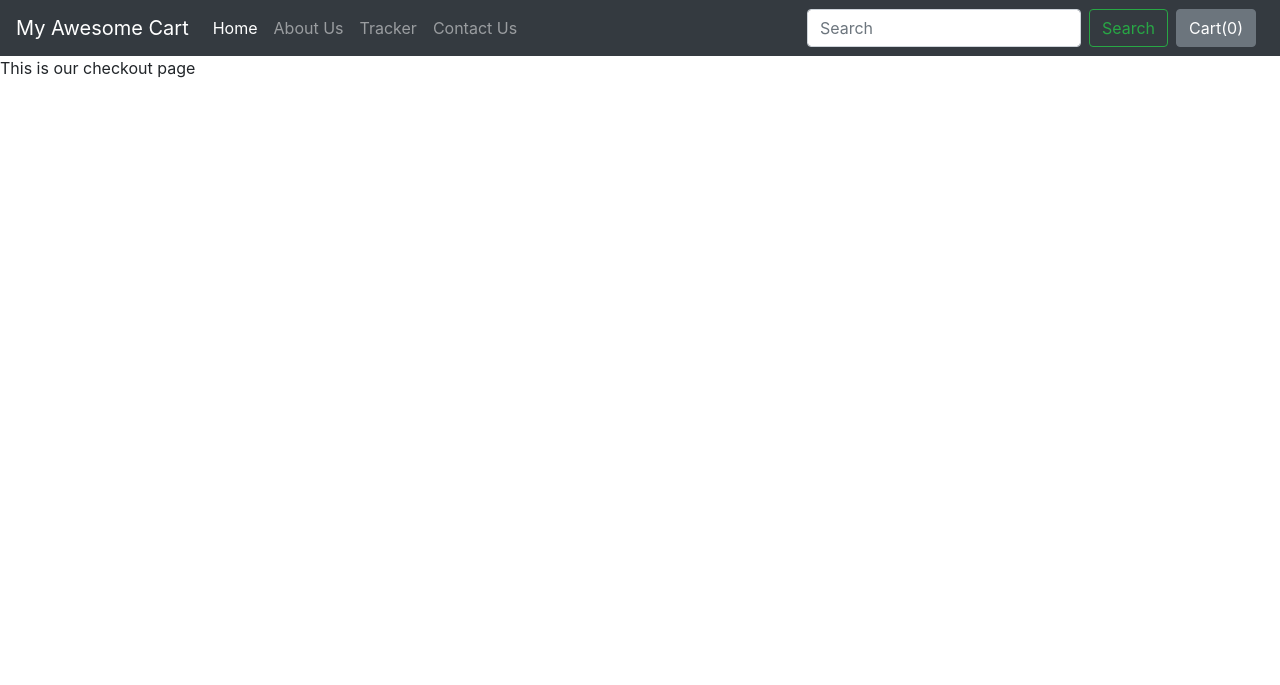
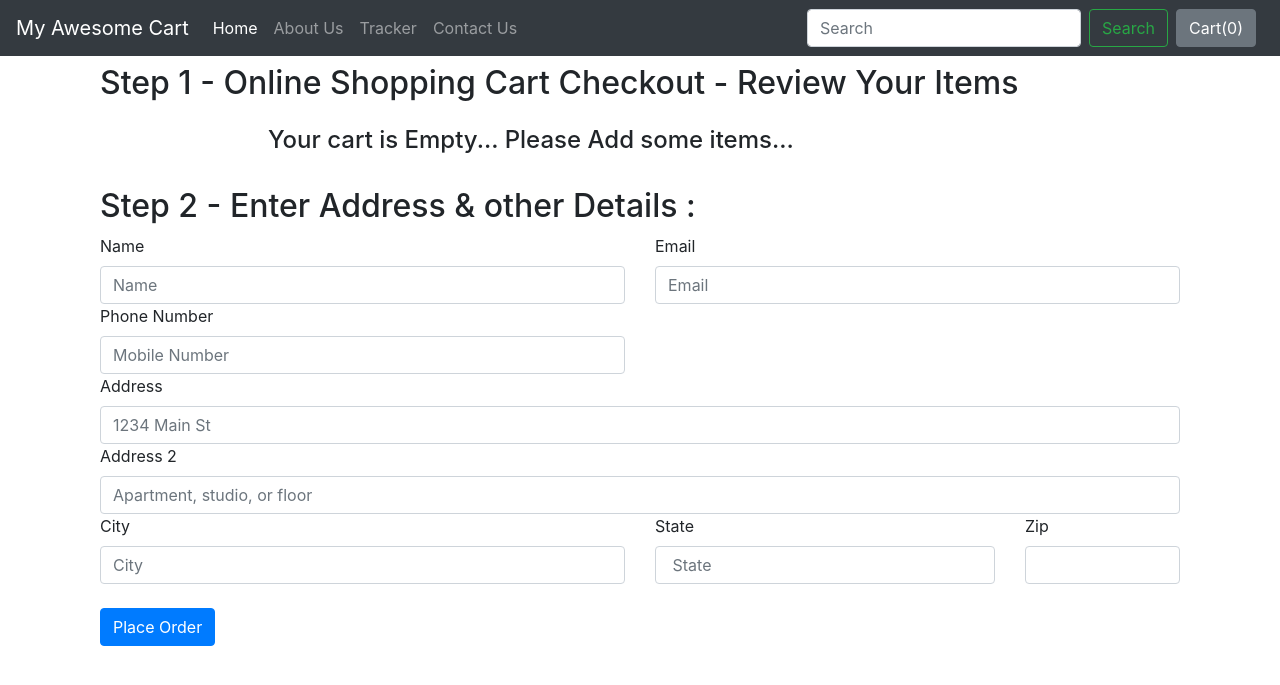
Before and after one commit to SantoshTirmare/sdp, a Django app: page /shop/checkout/ in a window 1280 px wide. Shown: the top 685 px of the page. Run offline with Django 5.2, Linux system fonts and the light colour scheme; some libraries are stand-ins or nearby versions.

Commit message:
added cart and checkout

```diff
--- a/shop/admin.py
+++ b/shop/admin.py
@@ -2,7 +2,8 @@ from django.contrib import admin
 
 # Register your models here.
 
-from .models import Product, Contact
+from .models import Product, Contact, Orders
 
 admin.site.register(Product)
 admin.site.register(Contact)
+admin.site.register(Orders)
--- a/shop/templates/shop/checkout.html
+++ b/shop/templates/shop/checkout.html
@@ -2,4 +2,96 @@
 
 {% block title %} Title of Checkout{% endblock %}
 
-{% block body %} This is our checkout page {% endblock%}
+{% block body %}
+
+<div class="container">
+    <div class="col my-2">
+        <h2>Step 1 - Online Shopping Cart Checkout - Review Your Items </h2>
+            <div class="my-4">
+                <ul class="list-group list-group-numbered" id="items">
+
+                </ul>
+            </div>
+    </div>
+
+    <div class="col my-4">
+        <h2>Step 2 - Enter Address & other Details : </h2>
+            <form class="row g-3">
+                <div class="col-md-6">
+                    <label for="inputName" class="form-label">Name</label>
+                    <input type="name" class="form-control" id="inputName" placeholder="Name">
+                </div>
+
+                <div class="col-md-6">
+                    <label for="inputEmail4" class="form-label">Email</label>
+                        <input type="email" class="form-control" id="inputEmail4" placeholder="Email">
+                </div>
+
+                <div class="col-md-6">
+                    <label for="inputPhone" class="form-label">Phone Number</label>
+                    <input type="tel" class="form-control" id="inputPhone" placeholder="Mobile Number">
+                </div>
+
+                <div class="col-12">
+                    <label for="inputAddress1" class="form-label">Address</label>
+                        <input type="text" class="form-control" id="inputAddress1" placeholder="1234 Main St">
+                </div>
+                <div class="col-12">
+                    <label for="inputAddress2" class="form-label">Address 2</label>
+                    <input type="text" class="form-control" id="inputAddress2" placeholder="Apartment, studio, or floor">
+                </div>
+                <div class="col-md-6">
+                    <label for="inputCity" class="form-label">City</label>
+                    <input type="text" class="form-control" id="inputCity" placeholder="City">
+                 </div>
+                <div class="col-md-4">
+                <label for="inputState" class="form-label">State</label>
+                    <input type="text" class="form-control" id="inputState" placeholder=" State">
+                </div>
+                <div class="col-md-2">
+                    <label for="inputZip" class="form-label">Zip</label>
+                    <input type="text" class="form-control" id="inputZip">
+                </div>
+
+                <div class="col-12 my-4">
+                    <button type="submit" class="btn btn-primary">Place Order</button>
+                </div>
+            </form>
+    </div>
+</div>
+{% endblock%}
+
+{%  block js %}
+<script>
+    if(localStorage.getItem('cart')==null)
+    {
+        var cart={};
+    }
+    else
+    {
+        cart=JSON.parse(localStorage.getItem('cart'));
+    }
+    console.log(cart);
+    var sum=0;
+    if($.isEmptyObject(cart))
+    {
+        mystr=`<h4>&emsp;&emsp;&emsp;&emsp;&emsp;&emsp;&emsp;Your cart is Empty... Please Add some items...</h4>`
+        $('#items').append(mystr);
+    }
+    else
+    {
+      for(item in cart)
+        {
+            let name = cart[item][1];
+            let qty = cart[item][0];
+            sum=sum+qty;
+            mystr=`<li class="list-group-item d-flex justify-content-between align-item-center">
+                        ${name}
+                        <span class="badge badge-primary badge-pill">${qty}</span>
+                    </li>`
+            $('#items').append(mystr);
+        }
+    }
+document.getElementById('cart').innerHTML=sum;
+</script>
+{%  endblock %}
```
Also changed, not shown: shop/models.py (+12 -0 lines), shop/templates/shop/index.html (+81 -39 lines).
